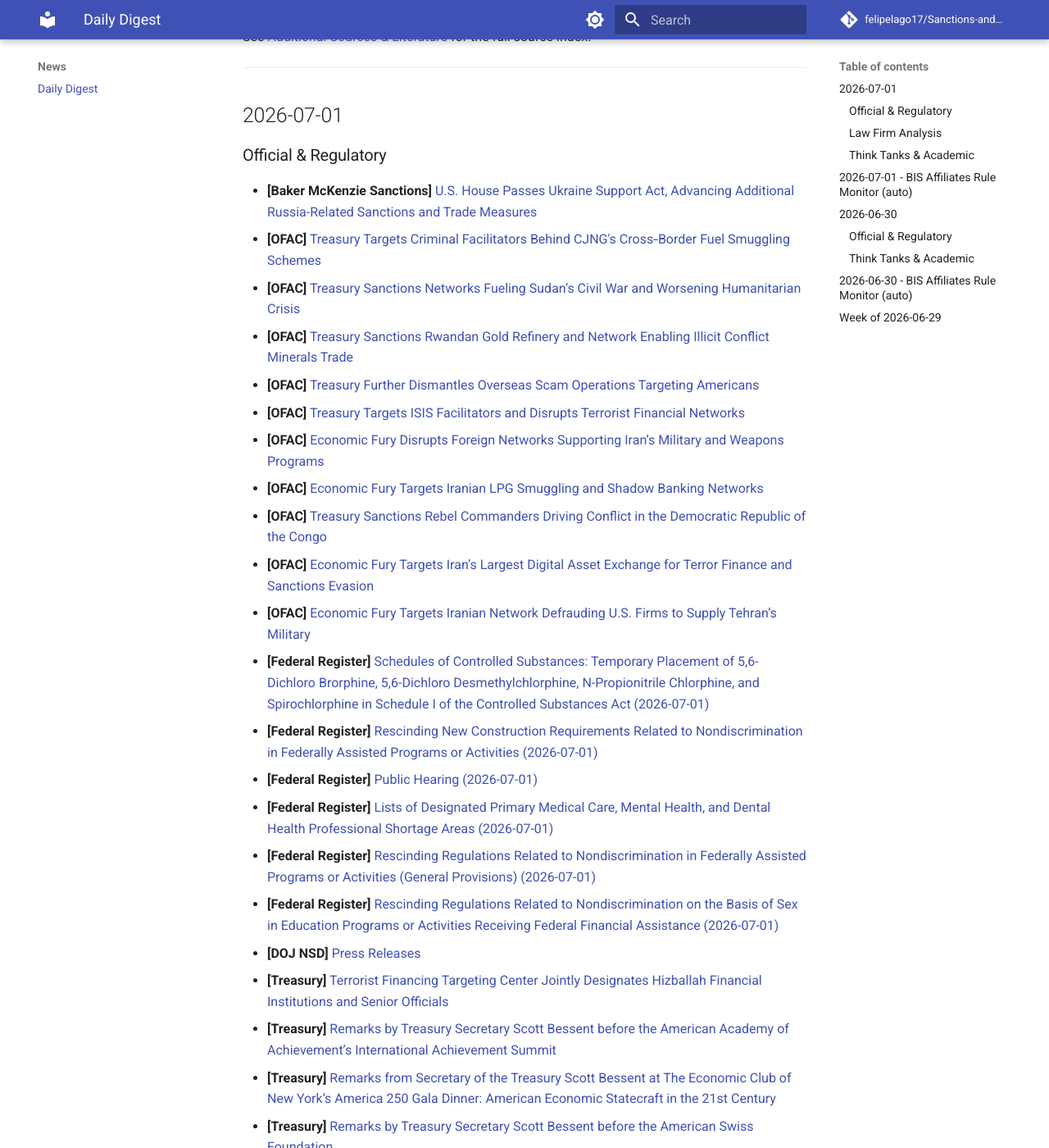
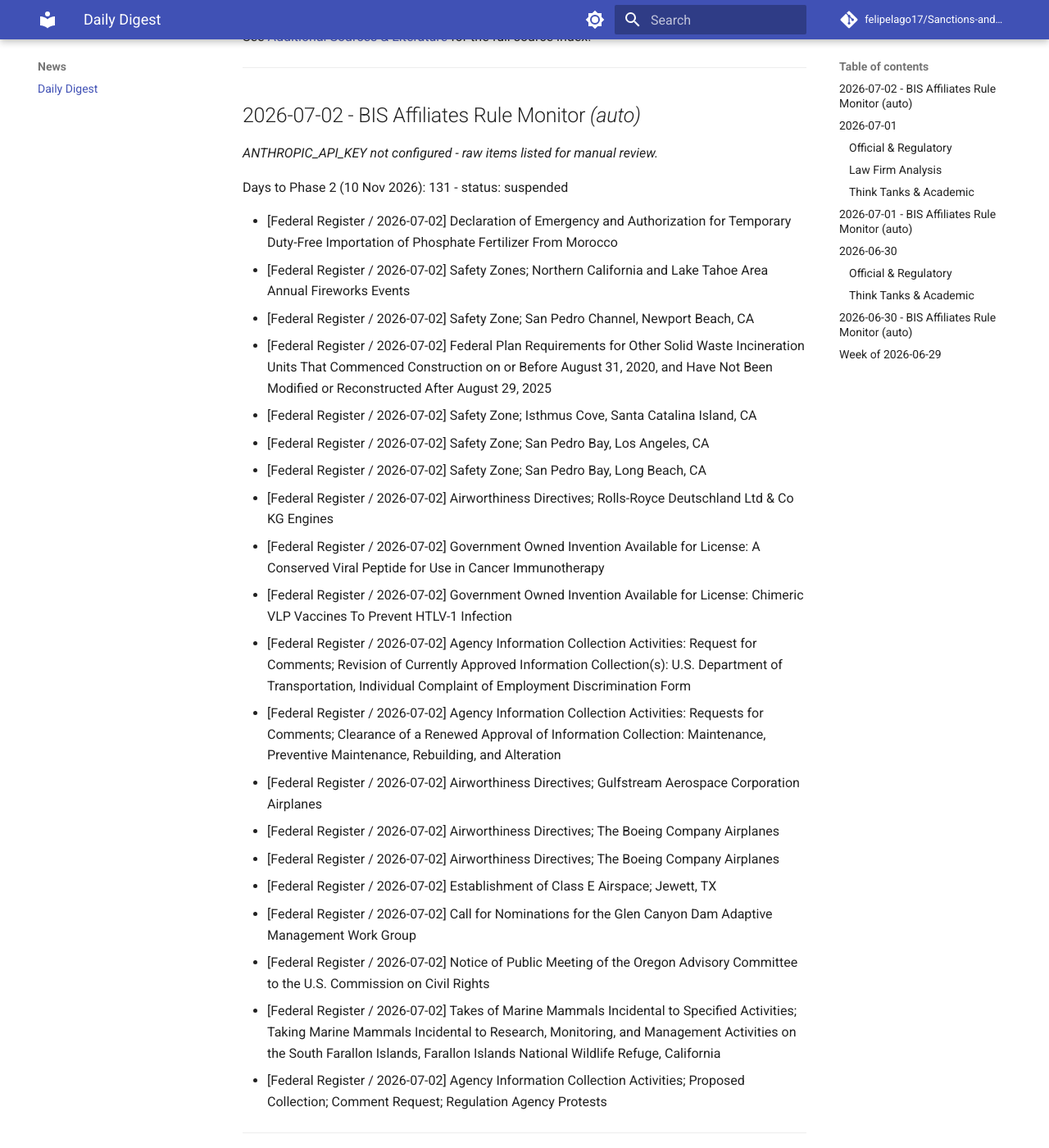
Before and after one commit to felipelago17/Sanctions-and-Export-Controls-AI-and-Oil, an MkDocs documentation site: the page built from docs/news/digest.md, in a window 1280 px wide and 1400 px high, scrolled down 356 px. Shown: the whole window at 82% size. Built offline with MkDocs 1.6.1 and Material for MkDocs 9.7.7, drawn with Linux system fonts in a browser that asks for light colours; comment, search, counter and statistics services are not loaded.

Commit message:
chore: BIS affiliates monitor 2026-07-02

```diff
--- a/docs/news/digest.md
+++ b/docs/news/digest.md
@@ -9,6 +9,36 @@ See [Additional Sources & Literature](../additional-sources.md) for the full sou
 ---
 
 <!-- DIGEST_START -->
+## 2026-07-02 - BIS Affiliates Rule Monitor *(auto)*
+
+*ANTHROPIC_API_KEY not configured - raw items listed for manual review.*
+
+Days to Phase 2 (10 Nov 2026): 131 - status: suspended
+
+- [Federal Register / 2026-07-02] Declaration of Emergency and Authorization for Temporary Duty-Free Importation of Phosphate Fertilizer From Morocco
+- [Federal Register / 2026-07-02] Safety Zones; Northern California and Lake Tahoe Area Annual Fireworks Events
+- [Federal Register / 2026-07-02] Safety Zone; San Pedro Channel, Newport Beach, CA
+- [Federal Register / 2026-07-02] Federal Plan Requirements for Other Solid Waste Incineration Units That Commenced Construction on or Before August 31, 2020, and Have Not Been Modified or Reconstructed After August 29, 2025
+- [Federal Register / 2026-07-02] Safety Zone; Isthmus Cove, Santa Catalina Island, CA
+- [Federal Register / 2026-07-02] Safety Zone; San Pedro Bay, Los Angeles, CA
+- [Federal Register / 2026-07-02] Safety Zone; San Pedro Bay, Long Beach, CA
+- [Federal Register / 2026-07-02] Airworthiness Directives; Rolls-Royce Deutschland Ltd & Co KG Engines
+- [Federal Register / 2026-07-02] Government Owned Invention Available for License: A Conserved Viral Peptide for Use in Cancer Immunotherapy
+- [Federal Register / 2026-07-02] Government Owned Invention Available for License: Chimeric VLP Vaccines To Prevent HTLV-1 Infection
+- [Federal Register / 2026-07-02] Agency Information Collection Activities: Request for Comments; Revision of Currently Approved Information Collection(s): U.S. Department of Transportation, Individual Complaint of Employment Discrimination Form
+- [Federal Register / 2026-07-02] Agency Information Collection Activities: Requests for Comments; Clearance of a Renewed Approval of Information Collection: Maintenance, Preventive Maintenance, Rebuilding, and Alteration
+- [Federal Register / 2026-07-02] Airworthiness Directives; Gulfstream Aerospace Corporation Airplanes
+- [Federal Register / 2026-07-02] Airworthiness Directives; The Boeing Company Airplanes
+- [Federal Register / 2026-07-02] Airworthiness Directives; The Boeing Company Airplanes
+- [Federal Register / 2026-07-02] Establishment of Class E Airspace; Jewett, TX
+- [Federal Register / 2026-07-02] Call for Nominations for the Glen Canyon Dam Adaptive Management Work Group
+- [Federal Register / 2026-07-02] Notice of Public Meeting of the Oregon Advisory Committee to the U.S. Commission on Civil Rights
+- [Federal Register / 2026-07-02] Takes of Marine Mammals Incidental to Specified Activities; Taking Marine Mammals Incidental to Research, Monitoring, and Management Activities on the South Farallon Islands, Farallon Islands National Wildlife Refuge, California
+- [Federal Register / 2026-07-02] Agency Information Collection Activities; Proposed Collection; Comment Request; Regulation Agency Protests
+
+
+---
+
 ## 2026-07-01
 
 ### Official & Regulatory
```
Also changed, not shown: news/digest.md (+30 -0 lines).
